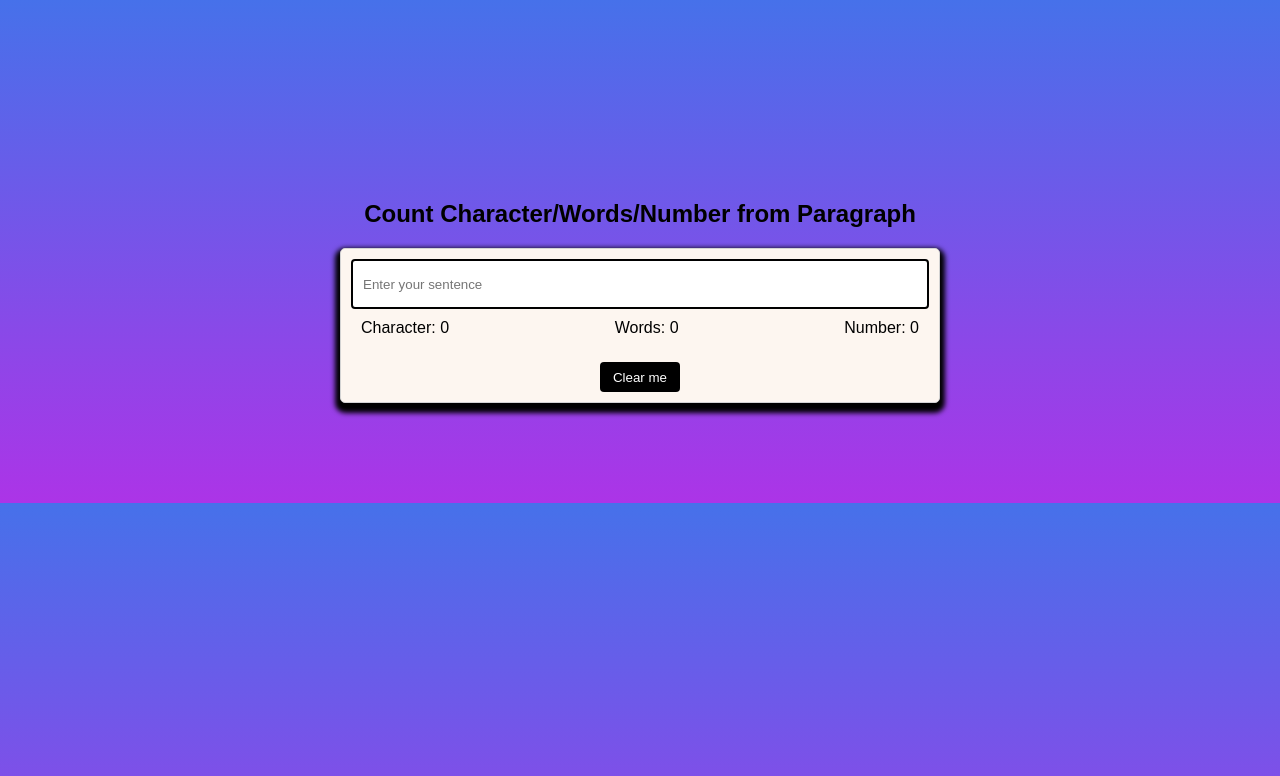
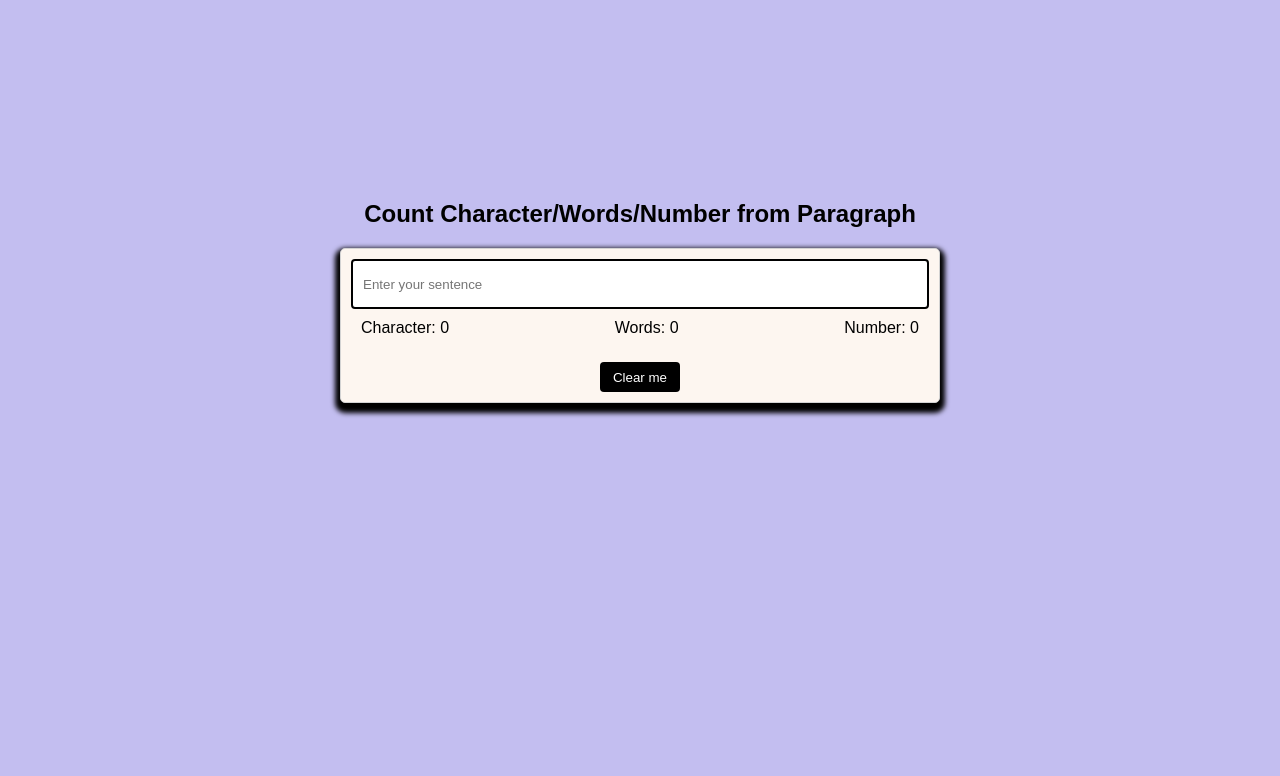
Before and after one commit to GauravSinghdev/Count-char-words-number, a plain HTML site: page index.html in a window 1280 px wide. Drawn offline with Linux system fonts and the light colour scheme.

Commit message:
Update style.css

```diff
--- a/style.css
+++ b/style.css
@@ -6,7 +6,7 @@
 }
 
 body{
-    background: linear-gradient(#4671EA, #AC34E7);
+    background-color: #C3BEF0;
 }
 
 
```
